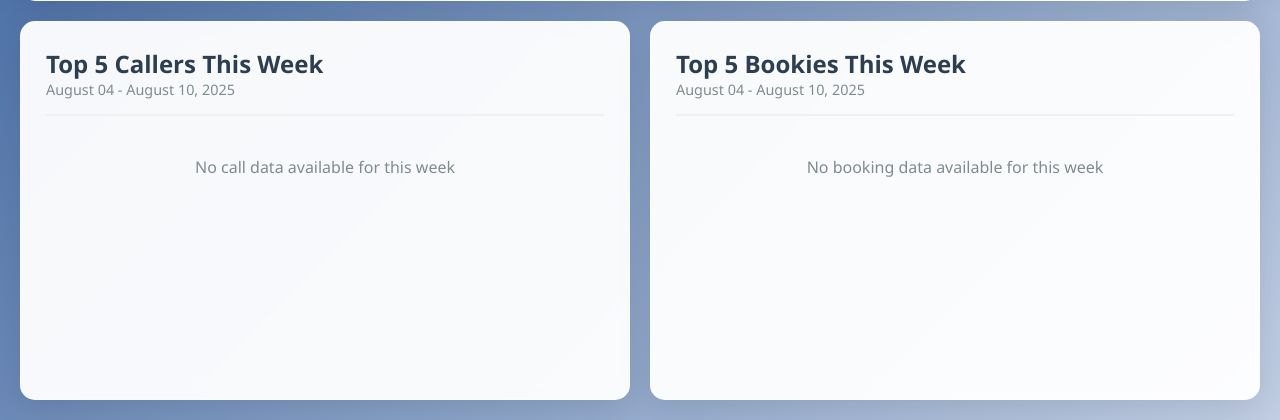
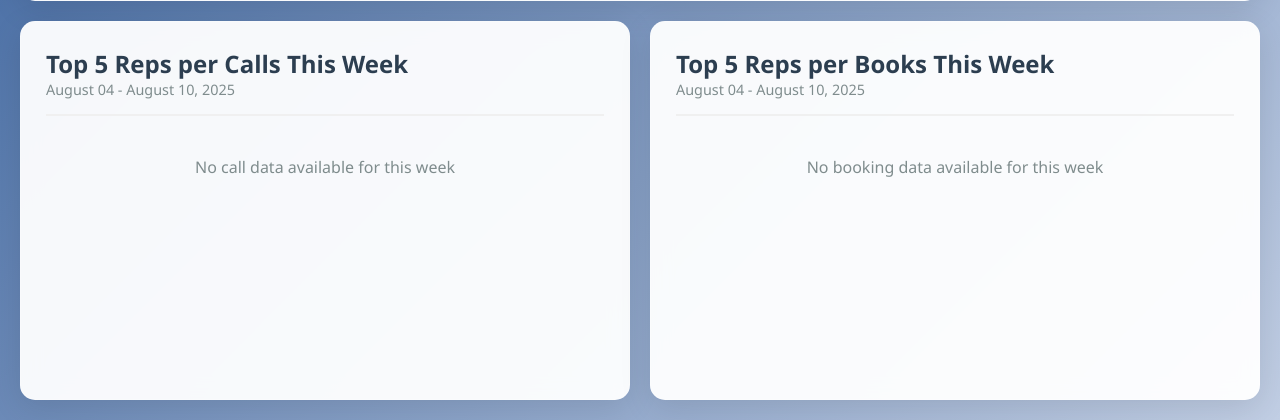
Before and after one commit to adrianaaranguren/TV_DASHBOARD, a Flask app: page / in a window 1280 px wide. Shown: the part 380-800 px from the top of the page. Run offline with Flask 3, Linux system fonts and the light colour scheme; data that the repository does not hold is empty.

Commit message:
Update dashboard titles: 'Top 5 Reps per Calls' and 'Top 5 Reps per Books'

```diff
--- a/templates/dashboard.html
+++ b/templates/dashboard.html
@@ -187,7 +187,7 @@
         <div class="card">
             <div class="card-header">
                 <div>
-                    <div class="card-title">Top 5 Callers This Week</div>
+                    <div class="card-title">Top 5 Reps per Calls This Week</div>
                     <div class="card-subtitle">{{ current_week }}</div>
                 </div>
             </div>
@@ -212,7 +212,7 @@
         <div class="card">
             <div class="card-header">
                 <div>
-                    <div class="card-title">Top 5 Bookies This Week</div>
+                    <div class="card-title">Top 5 Reps per Books This Week</div>
                     <div class="card-subtitle">{{ current_week }}</div>
                 </div>
             </div>
```
